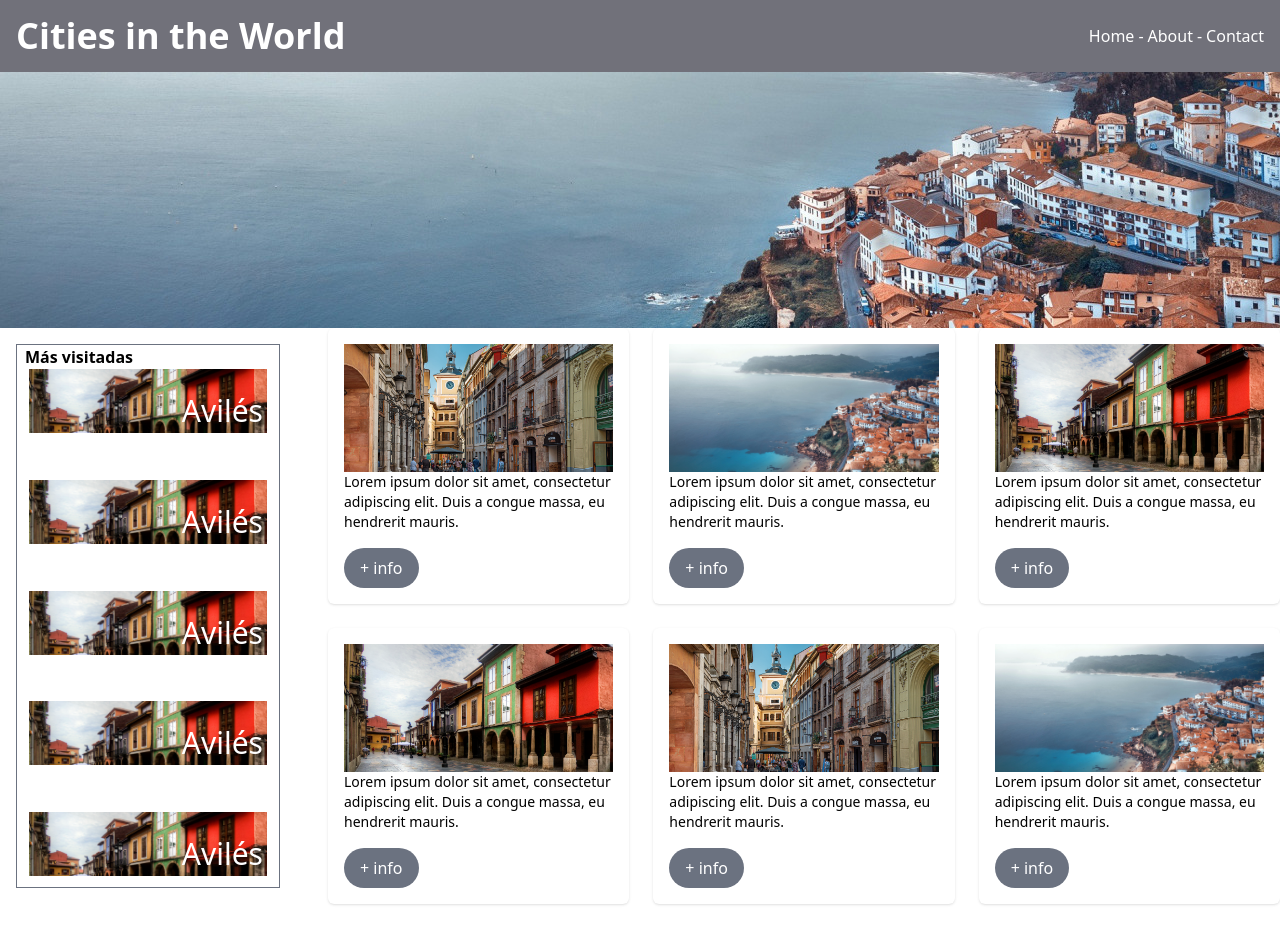
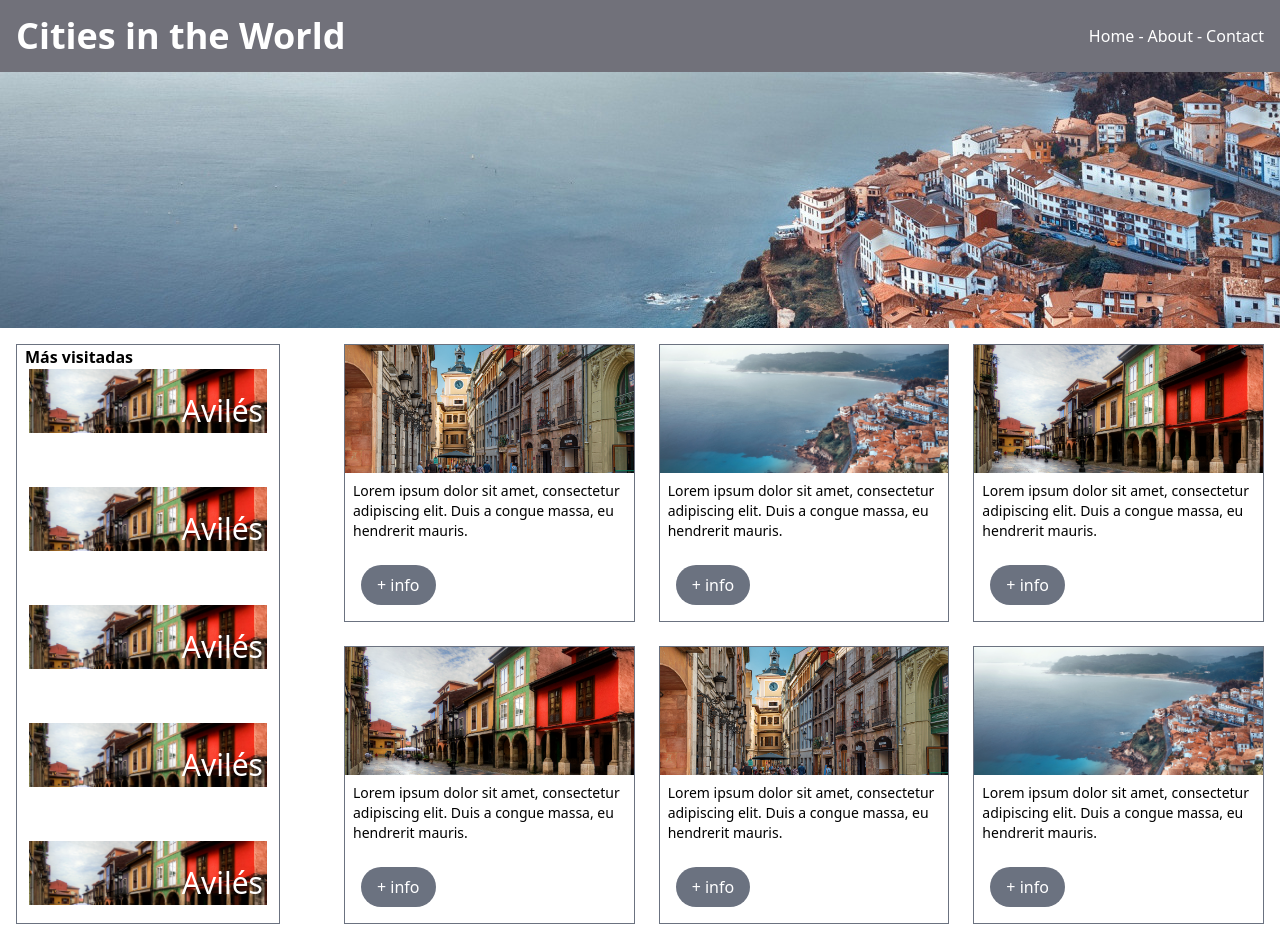
Before and after one commit to MartaBernardoZamora/citiesTaildwind, a website: page index.html in a window 1280 px wide. Before the commit the page ends 911 px from the top, so only its background shows below. Drawn offline with Linux system fonts and the light colour scheme.

Commit message:
tailwind main padding adjust  pending restaurant

```diff
--- a/index.html
+++ b/index.html
@@ -44,36 +44,36 @@
                     </div>
                 </div>
             </section>
-            <section class="col-span-3 grid grid-cols-2 lg:grid-cols-3 gap-6">
-                <div class="bg-white p-4 rounded-md shadow">
+            <section class="p-4 col-span-3 grid grid-cols-2 lg:grid-cols-3 gap-6">
+                <div class="bg-white border border-gray-500">
                     <img class="w-full h-32 object-cover" src="./src/img/oviedo.jpg" alt="oviedo">
-                    <p class="text-sm">Lorem ipsum dolor sit amet, consectetur adipiscing elit. Duis a congue massa, eu hendrerit mauris.</p>
-                <button class="mt-4 px-4 py-2 bg-gray-500 text-white rounded-full">+ info</button>
+                    <p class="text-sm m-2">Lorem ipsum dolor sit amet, consectetur adipiscing elit. Duis a congue massa, eu hendrerit mauris.</p>
+                <button class="m-4 px-4 py-2 bg-gray-500 text-white rounded-full">+ info</button>
                 </div>
-                <div class="bg-white p-4 rounded-md shadow">
+                <div class="bg-white border border-gray-500">
                     <img class="w-full h-32 object-cover" src="./src/img/lastres.jpg" alt="lastres">
-                    <p class="text-sm">Lorem ipsum dolor sit amet, consectetur adipiscing elit. Duis a congue massa, eu hendrerit mauris.</p>
-                <button class="mt-4 px-4 py-2 bg-gray-500 text-white rounded-full">+ info</button>
+                    <p class="text-sm m-2">Lorem ipsum dolor sit amet, consectetur adipiscing elit. Duis a congue massa, eu hendrerit mauris.</p>
+                <button class="m-4 px-4 py-2 bg-gray-500 text-white rounded-full">+ info</button>
                 </div>
-                <div class="bg-white p-4 rounded-md shadow">
+                <div class="bg-white border border-gray-500">
                     <img class="w-full h-32 object-cover" src="./src/img/aviles.jpg" alt="aviles">
-                    <p class="text-sm">Lorem ipsum dolor sit amet, consectetur adipiscing elit. Duis a congue massa, eu hendrerit mauris.</p>
-                    <button class="mt-4 px-4 py-2 bg-gray-500 text-white rounded-full">+ info</button>
+                    <p class="text-sm m-2">Lorem ipsum dolor sit amet, consectetur adipiscing elit. Duis a congue massa, eu hendrerit mauris.</p>
+                    <button class="m-4 px-4 py-2 bg-gray-500 text-white rounded-full">+ info</button>
                 </div>
-                <div class="bg-white p-4 rounded-md shadow">
+                <div class="bg-white border border-gray-500">
                     <img class="w-full h-32 object-cover" src="./src/img/aviles.jpg" alt="aviles">
-                    <p class="text-sm">Lorem ipsum dolor sit amet, consectetur adipiscing elit. Duis a congue massa, eu hendrerit mauris.</p>
-                <button class="mt-4 px-4 py-2 bg-gray-500 text-white rounded-full">+ info</button>
+                    <p class="text-sm m-2">Lorem ipsum dolor sit amet, consectetur adipiscing elit. Duis a congue massa, eu hendrerit mauris.</p>
+                <button class="m-4 px-4 py-2 bg-gray-500 text-white rounded-full">+ info</button>
                 </div>
-                <div class="bg-white p-4 rounded-md shadow">
+                <div class="bg-white border border-gray-500">
                     <img class="w-full h-32 object-cover" src="./src/img/oviedo.jpg" alt="oviedo">
-                    <p class="text-sm">Lorem ipsum dolor sit amet, consectetur adipiscing elit. Duis a congue massa, eu hendrerit mauris.</p>
-                <button class="mt-4 px-4 py-2 bg-gray-500 text-white rounded-full">+ info</button>
+                    <p class="text-sm m-2">Lorem ipsum dolor sit amet, consectetur adipiscing elit. Duis a congue massa, eu hendrerit mauris.</p>
+                <button class="m-4 px-4 py-2 bg-gray-500 text-white rounded-full">+ info</button>
                 </div>
-                <div class="bg-white p-4 rounded-md shadow">
+                <div class="bg-white border border-gray-500">
                     <img class="w-full h-32 object-cover" src="./src/img/lastres.jpg" alt="lastres">
-                    <p class="text-sm">Lorem ipsum dolor sit amet, consectetur adipiscing elit. Duis a congue massa, eu hendrerit mauris.</p>
-                    <button class="mt-4 px-4 py-2 bg-gray-500 text-white rounded-full">+ info</button>
+                    <p class="text-sm m-2">Lorem ipsum dolor sit amet, consectetur adipiscing elit. Duis a congue massa, eu hendrerit mauris.</p>
+                    <button class="m-4 px-4 py-2 bg-gray-500 text-white rounded-full">+ info</button>
                 </div>
             </section>
         </div>
```
